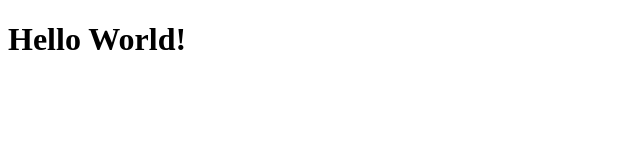
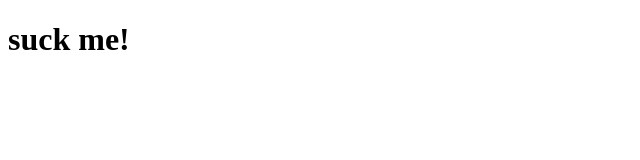
Before and after one commit to mlichte2/mlichte2.github.io, a plain HTML site: page _site/index.html in a window 1280 px wide. Shown: the whole page, without its empty margins (0-640 px from the left). Drawn offline with Linux system fonts and the light colour scheme.

Commit message:
Update index.html

```diff
--- a/_site/index.html
+++ b/_site/index.html
@@ -5,6 +5,6 @@
     <title>Home</title>
   </head>
   <body>
-    <h1>Hello World!</h1>
+    <h1>suck me!</h1>
   </body>
 </html>
```
